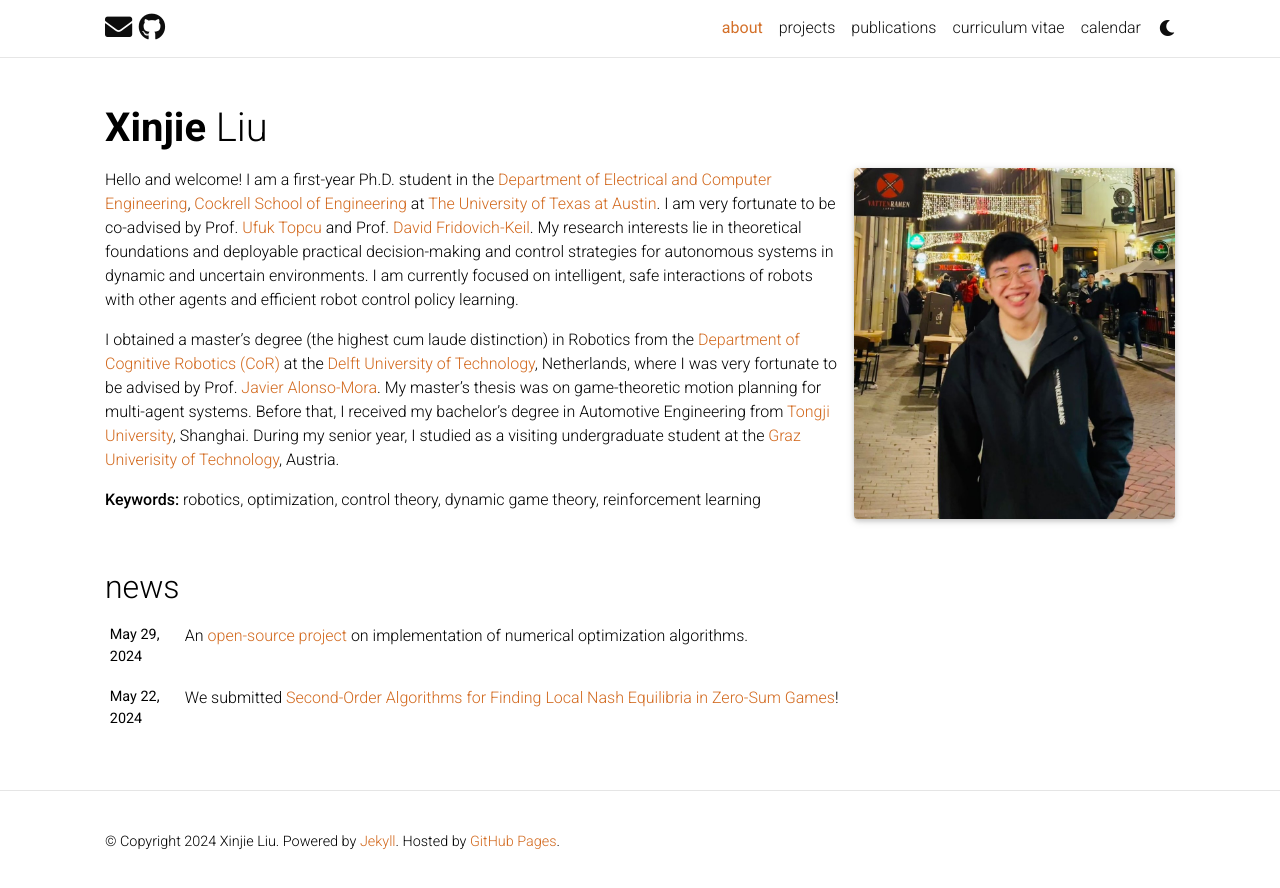
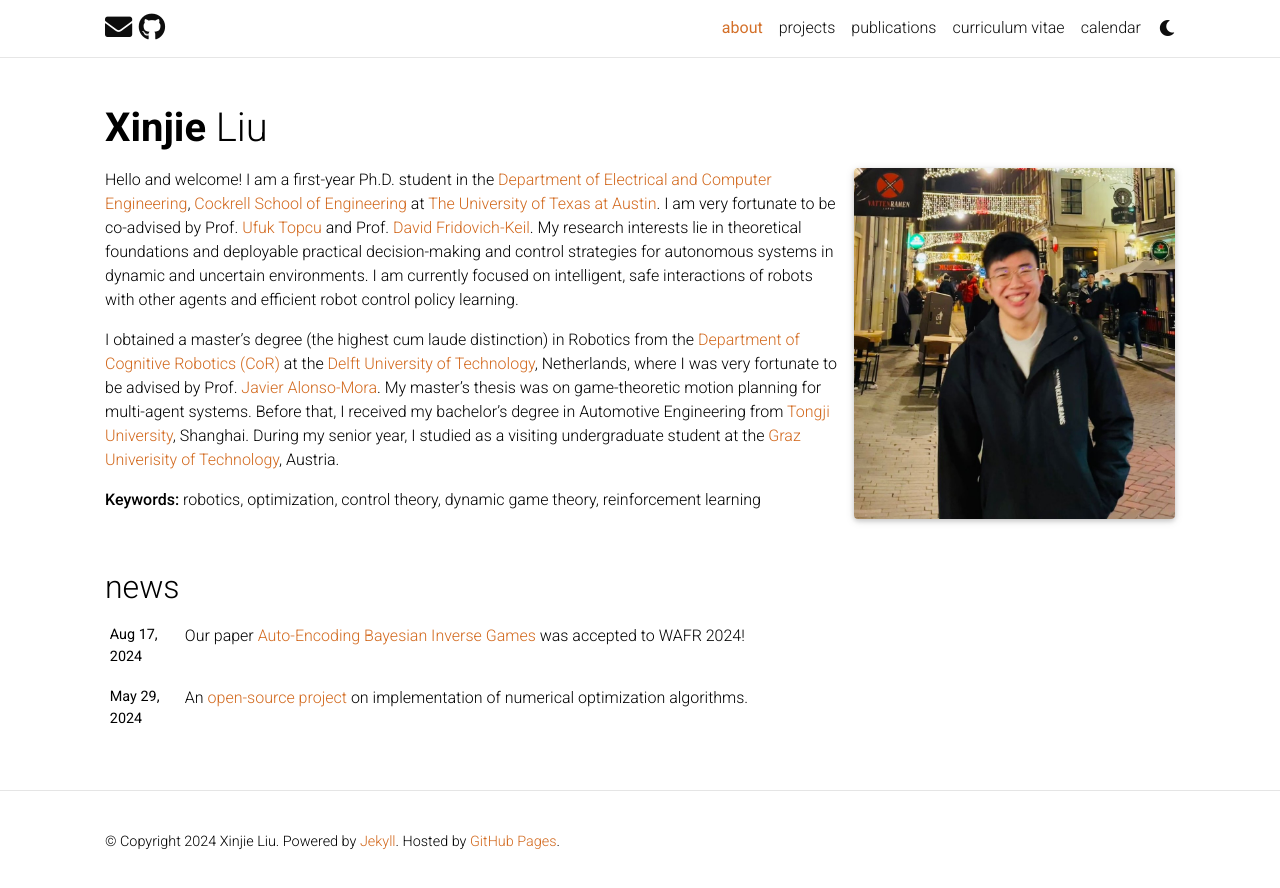
Before and after one commit to xinjie-liu/xinjie-liu.github.io, a Jekyll site: the page built from _pages/about.md, in a window 1280 px wide. Shown: the top 888 px of the page. Built offline with Jekyll 4.4.1, drawn with Linux system fonts in a browser that asks for light colours; full-size pictures stand in for the smaller copies a plugin makes; comment, search, counter and statistics services are not loaded; a style sheet for code colours, icons or effects is not loaded.

Commit message:
adding wafr 2024 acceptance

```diff
--- a/_projects/bayesian-inverse-games.md
+++ b/_projects/bayesian-inverse-games.md
@@ -9,7 +9,7 @@
 
 ## News
 
-
+This work was accepted to WAFR 2024. See you in Chicago!
 <!-- * **2022-12-01** We submitted this work and published the [preprint](https://arxiv.org/abs/2211.13779) version! -->
 
 ---
```
Also changed, not shown: _news/announcement_10.md (added, +7 -0 lines).
